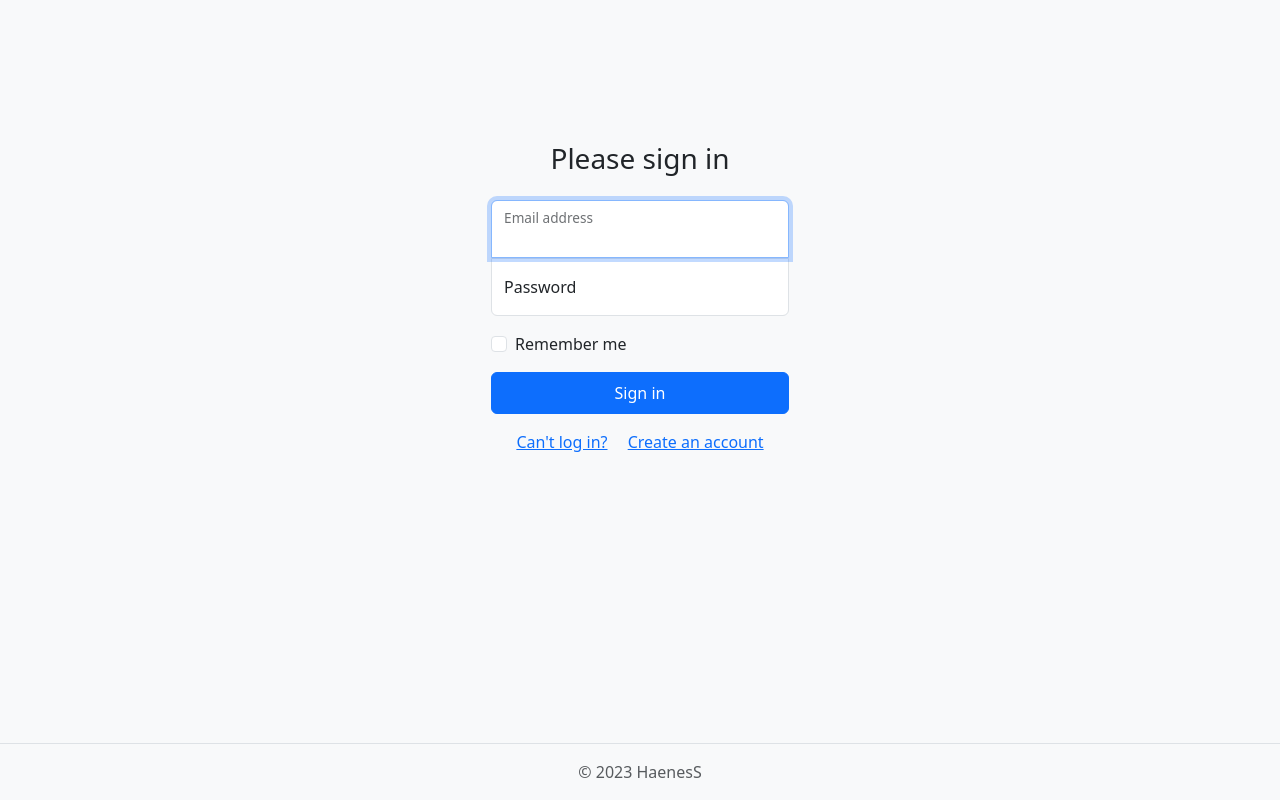
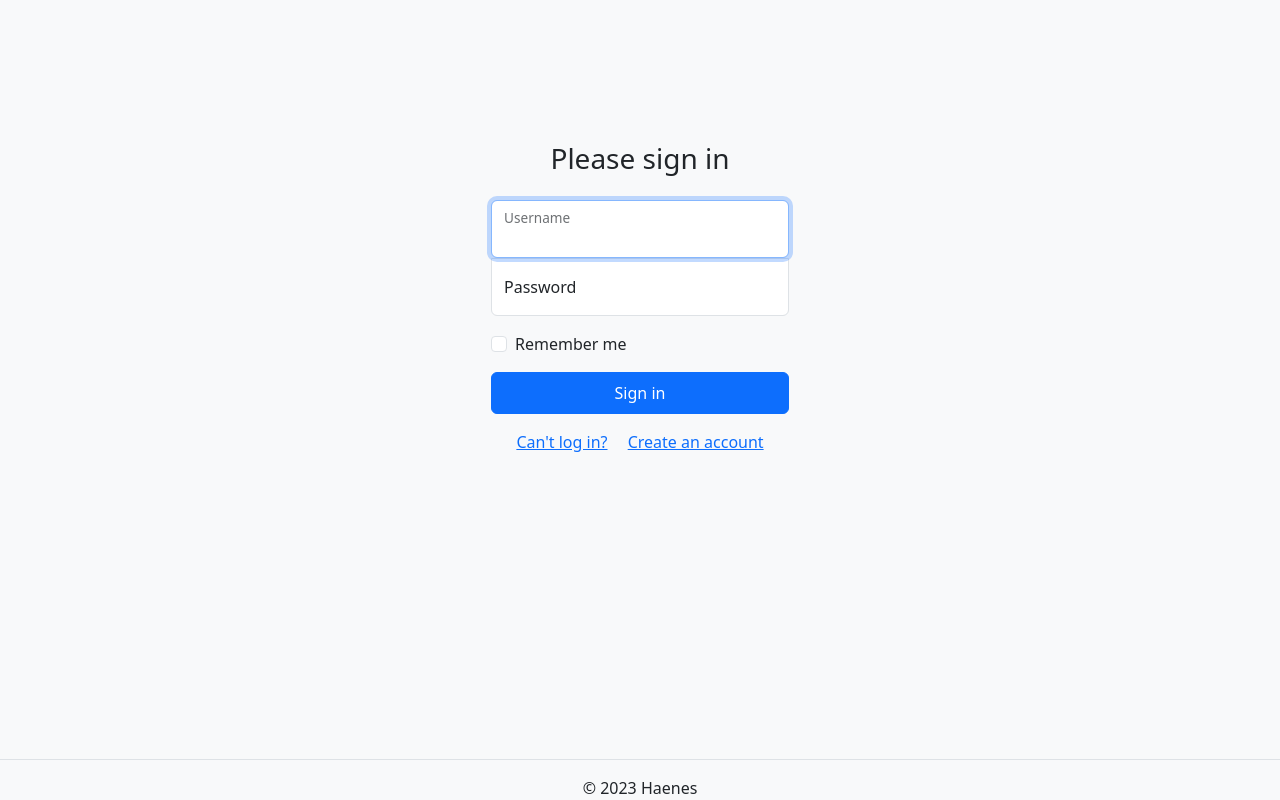
Before and after one commit to Haenes/bugtracker-old, a Django app: page /login/ in a window 1280 px wide. Run offline with Django 4.2, Linux system fonts and the light colour scheme; parts of the project's set-up code (start-up, migrations or seed data) failed here and were passed over.

Commit message:
feauture, fix: Add login form
1) Add login form with validation in login.html;
2) Add LoginForm + a little code refactoring in forms.py;
3) Change login view in views.py to login_view due to overriding django login method problem;
4) Change views.login to views.login_view for login url in urls.py;
5) Extend login_view with necessary code for the form work in login.html;
6) Center error messages in both register.html and login.html

```diff
--- a/app/bugtracker/forms.py
+++ b/app/bugtracker/forms.py
@@ -2,7 +2,7 @@ from django import forms
 from django.forms import ModelForm, TextInput, EmailInput, PasswordInput
 from django.core.exceptions import ValidationError
 from django.contrib.auth.models import User
-from django.contrib.auth.forms import UserCreationForm
+from django.contrib.auth import login, authenticate
 
 from bugtracker.models import Project
 
@@ -19,12 +19,56 @@ def validate_string(string):
 class RegisterForm(forms.Form):
 
 
-    first_name = forms.CharField(label="First name", min_length = 2, max_length=255, widget=TextInput(attrs={"required": True, "class": "form-control mb-2"}))
-    last_name = forms.CharField(label="Last name", min_length = 2, max_length=255, widget=TextInput(attrs={"required": True, "class": "form-control mb-2"}))
-    username = forms.CharField(label="Username", min_length = 4, max_length=255, widget=TextInput(attrs={"required": True, "class": "form-control mb-2"}))
-    email = forms.EmailField(label="Email", max_length=255, widget=TextInput(attrs={"required": True, "class": "form-control mb-2"}))
-    password1 = forms.CharField(label="Password", max_length=32, widget=PasswordInput(attrs={"required": True, "class": "form-control mb-2"}))
-    password2 = forms.CharField(label="Password confirmation", max_length=32, widget=PasswordInput(attrs={"required": True, "class": "form-control mb-2"}))
+    first_name = forms.CharField(
+        label="First name",
+        min_length=2,
+        max_length=255,
+        widget=TextInput(
+            attrs={
+            "required": True,
+            "class": "form-control mb-2"}))
+
+    last_name = forms.CharField(
+        label="Last name",
+        min_length = 2,
+        max_length=255,
+        widget=TextInput(
+            attrs={
+                "required": True,
+                "class": "form-control mb-2"}))
+
+    username = forms.CharField(
+        label="Username",
+        min_length = 4,
+        max_length=150,
+        widget=TextInput(
+            attrs={
+                "required": True,
+                "class": "form-control mb-2"}))
+
+    email = forms.EmailField(
+        label="Email",
+        max_length=255,
+        widget=TextInput(
+            attrs={
+                "required": True,
+                "class": "form-control mb-2"}))
+
+    password1 = forms.CharField(
+        label="Password",
+        max_length=32,
+        widget=PasswordInput(
+            attrs={
+                "required": True,
+                "class": "form-control mb-2"}))
+
+    password2 = forms.CharField(
+        label="Password confirmation",
+        max_length=32,
+        widget=PasswordInput(
+            attrs={
+                "required": True,
+                "class": "form-control mb-2"}))
 
 
     def clean_first_name(self):
@@ -52,6 +96,8 @@ class RegisterForm(forms.Form):
             raise ValidationError("Username must have only letters")
 
         return username
+
+# TODO: VALIDATE IF USERNAME/ EMAIL ALREADY EXISTS. IF SO: RAISE VALIDATION ERROR
 
 
     def clean_password1(self):
@@ -82,17 +128,43 @@ class RegisterForm(forms.Form):
 
     def save(self, commit=True):
         cd = self.cleaned_data
+
         data = {
             "first_name": cd["first_name"],
             "last_name": cd["last_name"]
         }
+
         user = User.objects.create_user(
             username=cd["username"],
             email=cd["email"],
             password=cd["password1"],
             **data
         )
+
         return user
+
+
+class LoginForm(forms.Form):
+
+
+    username = forms.CharField(
+        min_length=4,
+        max_length=150,
+        widget=TextInput(
+            attrs={
+                "class": "form-control",
+                "id": "floatingUsername",
+                "placeholder": "Username",
+                "autofocus": True}))
+
+    password = forms.CharField(
+        min_length=8,
+        max_length=32,
+        widget=PasswordInput(
+            attrs={
+                "class": "form-control",
+                "id": "floatingPassword",
+                "placeholder": "Password"}))
 
 
 class UserForm(ModelForm):
--- a/app/bugtracker/urls.py
+++ b/app/bugtracker/urls.py
@@ -7,7 +7,7 @@ urlpatterns = [
     path("boards/<int:project_id>/", views.boards, name="boards"),
     path("boards/<int:project_id>/project-settings/", views.project_settings, name="project-settings"),
     path("accounts/<int:user_id>/", views.accounts, name="accounts"),
-    path("login/", views.login, name="login"),
+    path("login/", views.login_view, name="login"),
     path("register/", views.register, name="register"),
     path("password-reset/", views.password_reset, name="password-reset"),
 ]
--- a/app/bugtracker/views.py
+++ b/app/bugtracker/views.py
@@ -1,9 +1,11 @@
 from django.shortcuts import render, redirect
 from django.contrib.auth.models import User
+from django.contrib.auth import login, authenticate
+from django.contrib import messages
 from django.core.exceptions import ValidationError
 
 from .models import Project, Project_type, Issue_priority, Issue_status, Issue_type, Issue
-from .forms import UserForm, ProjectDetailsForm, RegisterForm
+from .forms import UserForm, ProjectDetailsForm, RegisterForm, LoginForm
 
 
 projects_list = Project.objects.order_by("-starred")
@@ -147,8 +149,25 @@ def accounts(request, user_id):
     return render(request, "accounts.html", context)
 
 
-def login(request):
-    return render(request, "login.html")
+def login_view(request):
+    if request.method == 'POST':
+        login_form = LoginForm(request.POST)
+
+        if login_form.is_valid():
+            username = login_form.cleaned_data["username"]
+            password = login_form.cleaned_data["password"]
+            user = authenticate(request, username=username, password=password)
+
+            if user:
+                login(request, user)
+                return redirect("projects")
+
+        messages.error(request, f"Invalid username and/or password")
+
+    else:
+        login_form = LoginForm()
+
+    return render(request, "login.html", {"login_form": login_form})
 
 
 def register(request):
@@ -157,8 +176,7 @@ def register(request):
 
         if register_form.is_valid():
             register_form.save()
-
-            return redirect("projects")
+            return redirect("login")
 
     else:
         register_form = RegisterForm()
--- a/app/templates/login.html
+++ b/app/templates/login.html
@@ -8,36 +8,39 @@
 		<title>BugTracker</title>
 
 		<link href="https://cdn.jsdelivr.net/npm/bootstrap@5.3.0/dist/css/bootstrap.min.css" rel="stylesheet">
-	<!-- <link rel="stylesheet" href="style.css"> -->
 		<link rel="stylesheet" href="{% static 'style.css' %}">
 	</head>
 
 	<body class="d-flex align-items-center py-4 bg-body-tertiary">
 
 		<div class="container text-center center">
-		 <form class="form-signin m-auto">
+			<form method="post" class="form-signin m-auto">
+				{% csrf_token %}
+
 				<h3 class="h3 mb-4 fw-normal">Please sign in</h3>
 
+				{% for field in login_form %}
+
 					<div class="form-floating">
-				<input type="email" class="form-control" id="floatingInput" placeholder="name@example.com" autofocus>
-				<label for="floatingInput">Email address</label>
+						{{ field }}
+						<label for="floating{{field.name|title}}">{{ field.name|title }}</label>
 					</div>
 
-			<div class="form-floating">
-				<input type="password" class="form-control" id="floatingPassword" placeholder="Password">
-				<label for="floatingPassword">Password</label>
-			</div>
+<!-- If validation error: message will output only below password field once -->
+					{% if field.name == "password" and messages %}
+						{% for message in messages %}
+							<ol class="mt-2 text-danger fw-medium p-0">{{ message }}</ol>
+						{% endfor %}
+					{% endif %}
+
+				{% endfor %}
 
 				<div class="form-check text-start my-3">
 			 		<input class="form-check-input" type="checkbox" value="remember-me" id="flexCheckDefault">
-				<label class="form-check-label" for="flexCheckDefault">
-					Remember me
-				</label>
+					<label class="form-check-label" for="flexCheckDefault">Remember me</label>
 				</div>
 
 				<a href="{% url 'projects' %}"><button class="btn btn-primary w-100 py-2" type="submit">Sign in</button></a>
-
-<!-- CHANGE TO <a href="projects.html"><button class="btn btn-primary w-100 py-2" type="button">Sign in</button></a> to redirect-->
 
 				<div class="mt-3">
 				<a href="{% url 'password-reset' %}" class="me-3">Can't log in?</a>
@@ -48,7 +51,7 @@
 
 			<footer class="col-12 position-fixed bottom-0 start-0">
 				<p class="border-top"></p>
-			<p class=" text-body-secondary">&copy; 2023 HaenesS</p>
+				&copy; 2023 Haenes
 			</footer>
 		</div>
 
--- a/app/templates/register.html
+++ b/app/templates/register.html
@@ -40,7 +40,7 @@
 
 								{% if field.errors %}
 									{% for error in field.errors %}
-										<ol class="mt-2 text-danger fw-medium">{{ error }}</ol>
+										<ol class="mt-2 text-danger fw-medium p-0">{{ error }}</ol>
 									{% endfor %}
 								{% endif %}
 							</div>
```
Lines whose indentation alone changed are shown as unchanged.
